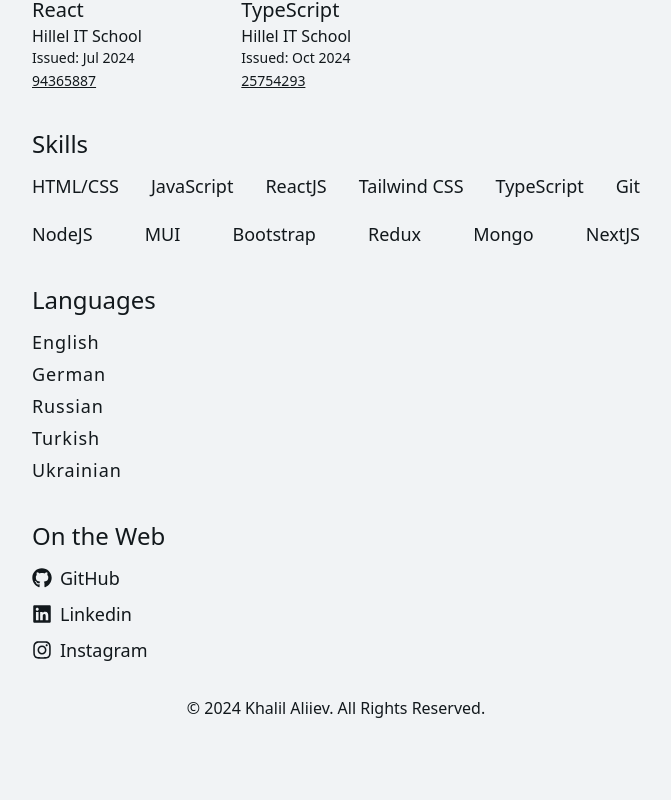
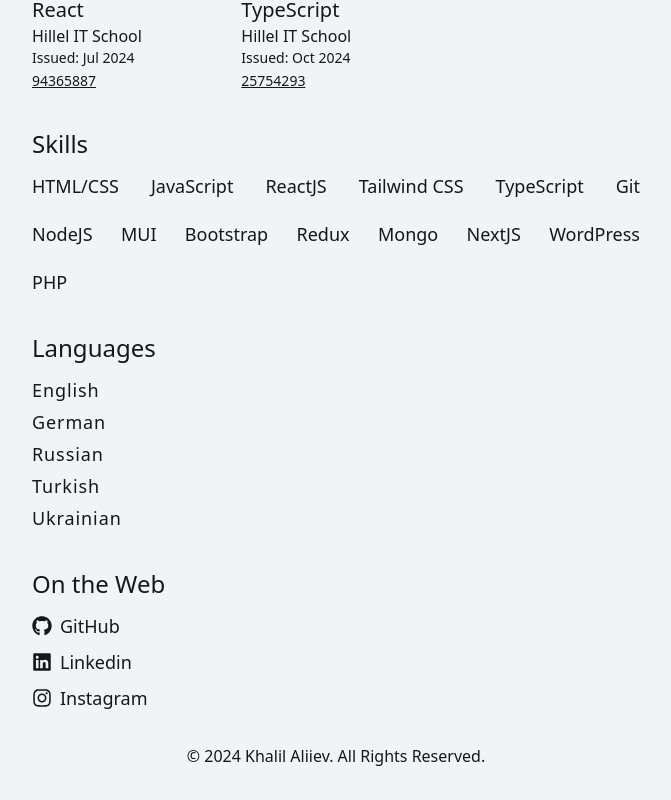
Before and after one commit to khalilaliev/react-ts-simple-portfolio, a React (Vite) app: page / in a window 1280 px wide. Shown: the part 908-1708 px from the top of the page, without its empty margins (304-975 px from the left). Before the commit the page ends 1660 px from the top, so only its background shows below. Built offline with nearby package versions, Linux system fonts and the light colour scheme.

Commit message:
add fav icon and skills

```diff
--- a/index.html
+++ b/index.html
@@ -2,7 +2,7 @@
 <html lang="en">
   <head>
     <meta charset="UTF-8" />
-    <link rel="icon" type="image/svg+xml" href="/vite.svg" />
+    <link rel="icon" type="image/svg+xml" href="/src/assets/react-icon.png" />
     <meta name="viewport" content="width=device-width, initial-scale=1.0" />
     <title>Vite + React + TS</title>
   </head>
--- a/src/data/skills.ts
+++ b/src/data/skills.ts
@@ -53,4 +53,12 @@
     id: 12,
     skill: "NextJS",
   },
+  {
+    id: 13,
+    skill: "WordPress",
+  },
+  {
+    id: 14,
+    skill: "PHP",
+  },
 ];
```
Also changed, not shown: src/assets/react-icon.png (added).
